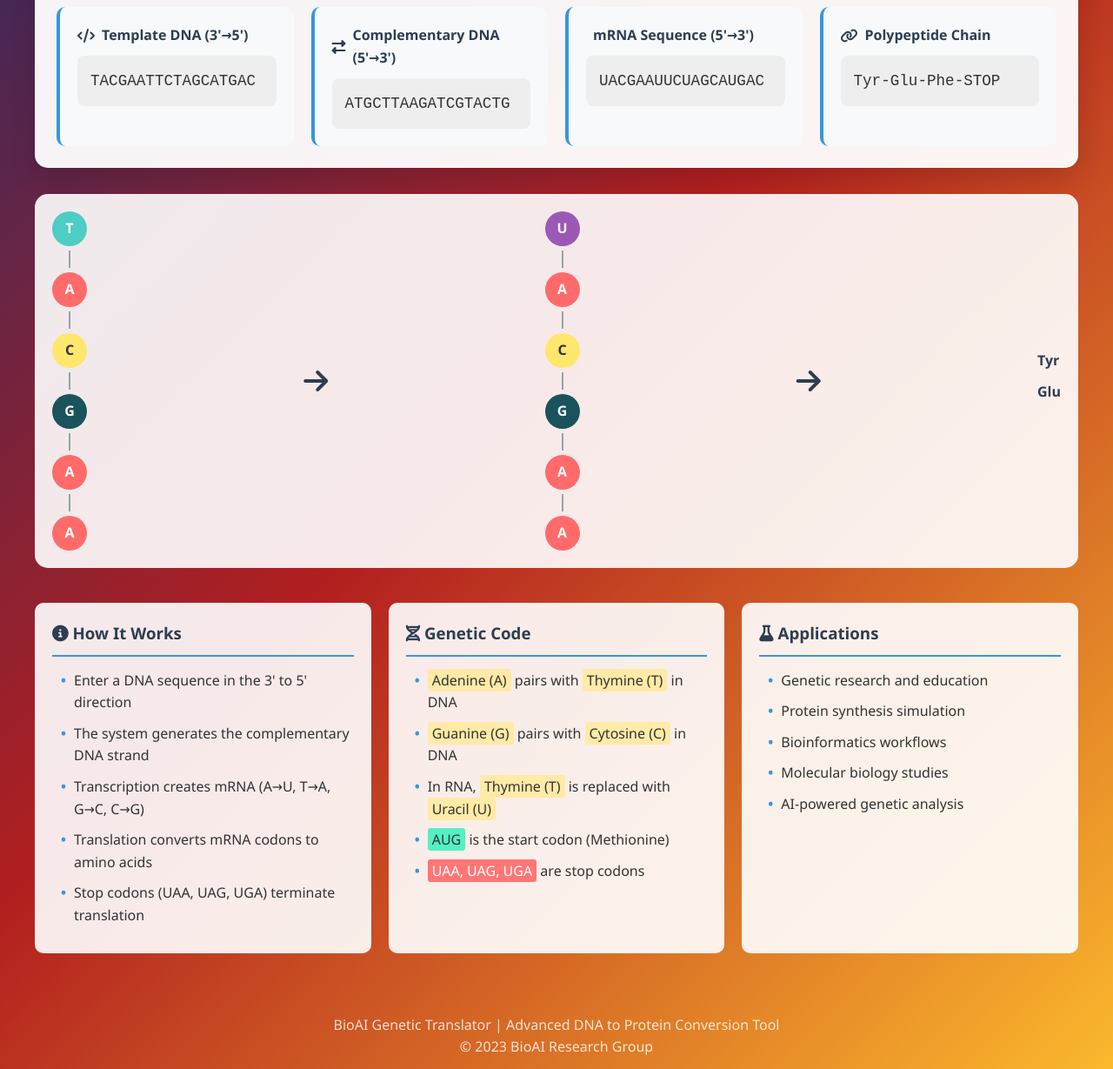
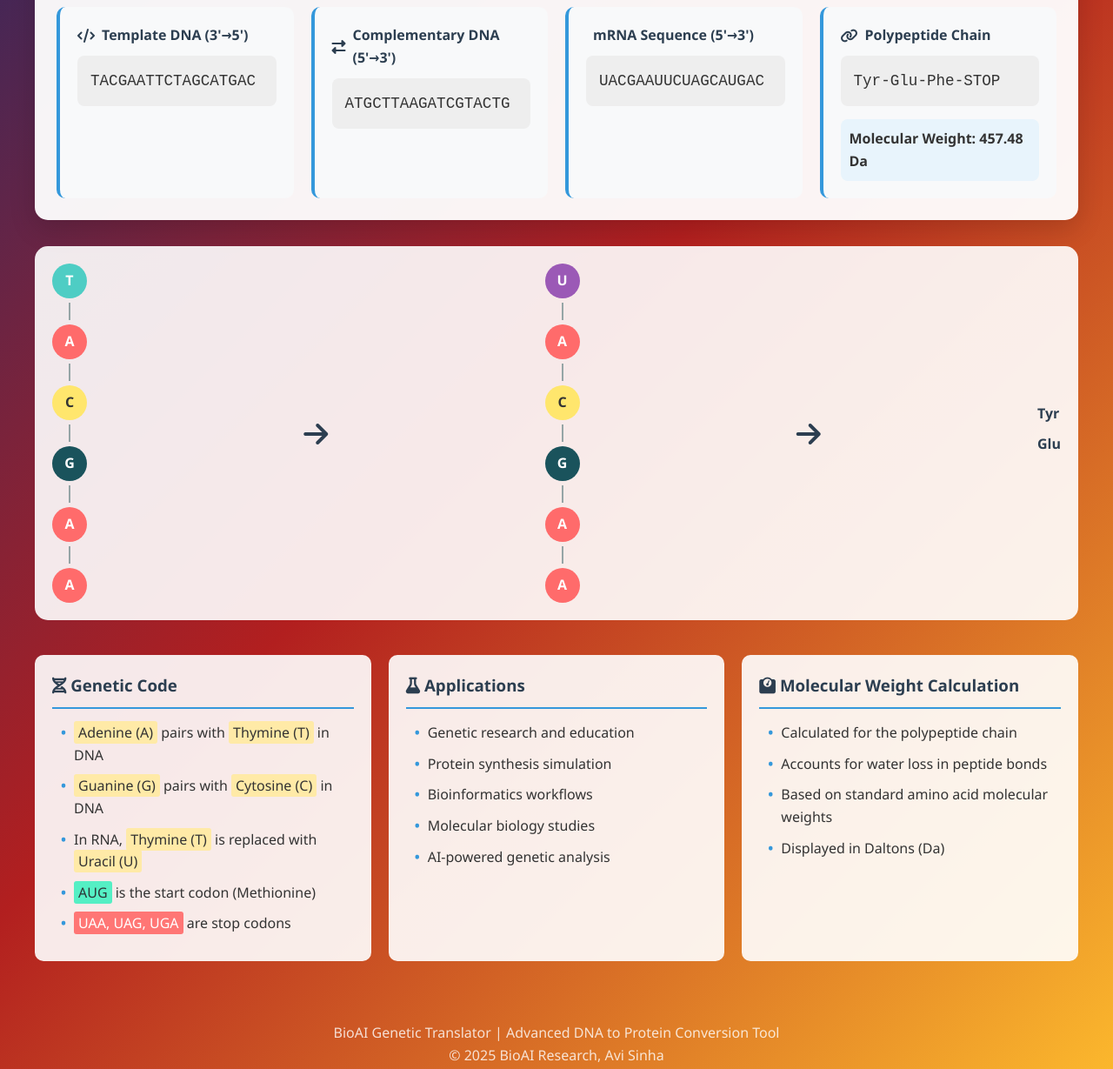
Before and after one commit to avisinha1711-bi/BioAI, a website: page index.html in a window 1280 px wide. Shown: the part 440-1669 px from the top of the page at 87% size. Drawn offline with Linux system fonts and the light colour scheme.

Commit message:
Update index.html

```diff
--- a/index.html
+++ b/index.html
@@ -272,6 +272,14 @@
             border-radius: 3px;
             color: #2d3436;
         }
+
+        .molecular-weight {
+            margin-top: 15px;
+            padding: 10px;
+            background: #e8f4fc;
+            border-radius: 8px;
+            font-weight: bold;
+        }
     </style>
 </head>
 <body>
@@ -322,6 +330,7 @@
                         <i class="fas fa-link"></i> Polypeptide Chain
                     </div>
                     <div class="result-content" id="polypeptide-chain">-</div>
+                    <div class="molecular-weight" id="molecular-weight">Molecular Weight: -</div>
                 </div>
             </div>
         </div>
@@ -364,17 +373,6 @@
 
         <div class="info-section">
             <div class="info-card">
-                <h3><i class="fas fa-info-circle"></i> How It Works</h3>
-                <ul>
-                    <li>Enter a DNA sequence in the 3' to 5' direction</li>
-                    <li>The system generates the complementary DNA strand</li>
-                    <li>Transcription creates mRNA (A→U, T→A, G→C, C→G)</li>
-                    <li>Translation converts mRNA codons to amino acids</li>
-                    <li>Stop codons (UAA, UAG, UGA) terminate translation</li>
-                </ul>
-            </div>
-
-            <div class="info-card">
                 <h3><i class="fas fa-dna"></i> Genetic Code</h3>
                 <ul>
                     <li><span class="highlight">Adenine (A)</span> pairs with <span class="highlight">Thymine (T)</span> in DNA</li>
@@ -395,11 +393,21 @@
                     <li>AI-powered genetic analysis</li>
                 </ul>
             </div>
+
+            <div class="info-card">
+                <h3><i class="fas fa-weight"></i> Molecular Weight Calculation</h3>
+                <ul>
+                    <li>Calculated for the polypeptide chain</li>
+                    <li>Accounts for water loss in peptide bonds</li>
+                    <li>Based on standard amino acid molecular weights</li>
+                    <li>Displayed in Daltons (Da)</li>
+                </ul>
+            </div>
         </div>
 
         <footer>
             <p>BioAI Genetic Translator | Advanced DNA to Protein Conversion Tool</p>
-            <p>© 2023 BioAI Research Group</p>
+            <p>© 2025 BioAI Research, Avi Sinha</p>
         </footer>
     </div>
 
@@ -411,6 +419,7 @@
             const complementaryDNA = document.getElementById('complementary-dna');
             const mRNA = document.getElementById('mrna-sequence');
             const polypeptide = document.getElementById('polypeptide-chain');
+            const molecularWeight = document.getElementById('molecular-weight');
 
             // Genetic code mapping
             const geneticCode = {
@@ -430,6 +439,15 @@
                 "CGU": "Arg", "CGC": "Arg", "CGA": "Arg", "CGG": "Arg",
                 "AGU": "Ser", "AGC": "Ser", "AGA": "Arg", "AGG": "Arg",
                 "GGU": "Gly", "GGC": "Gly", "GGA": "Gly", "GGG": "Gly"
+            };
+
+            // Amino acid molecular weights (in Daltons)
+            const aminoAcidWeights = {
+                "Ala": 89.09, "Arg": 174.20, "Asn": 132.12, "Asp": 133.10,
+                "Cys": 121.16, "Gln": 146.15, "Glu": 147.13, "Gly": 75.07,
+                "His": 155.16, "Ile": 131.17, "Leu": 131.17, "Lys": 146.19,
+                "Met": 149.21, "Phe": 165.19, "Pro": 115.13, "Ser": 105.09,
+                "Thr": 119.12, "Trp": 204.23, "Tyr": 181.19, "Val": 117.15
             };
 
             // Function to get complementary DNA strand
@@ -464,7 +482,27 @@
                     polypeptide.push(aminoAcid);
                 }
 
-                return polypeptide.join('-');
+                return polypeptide;
+            }
+
+            // Function to calculate molecular weight of polypeptide
+            function calculateMolecularWeight(aminoAcids) {
+                // Remove STOP codon if present
+                const filteredAminoAcids = aminoAcids.filter(aa => aa !== "STOP");
+
+                if (filteredAminoAcids.length === 0) return 0;
+
+                // Calculate total weight of amino acids
+                let totalWeight = 0;
+                for (const aa of filteredAminoAcids) {
+                    totalWeight += aminoAcidWeights[aa];
+                }
+
+                // Subtract water loss from peptide bond formation (18.015 Da per bond)
+                // Number of bonds = number of amino acids - 1
+                const waterLoss = 18.015 * (filteredAminoAcids.length - 1);
+
+                return totalWeight - waterLoss;
             }
 
             // Update visualization
@@ -516,10 +554,9 @@
 
                 // Create protein visualization (first 3 amino acids)
                 const proteinSeq = translateToPolypeptide(mRNAseq);
-                const aminoAcids = proteinSeq.split('-');
 
-                for (let i = 0; i < Math.min(3, aminoAcids.length); i++) {
-                    const aa = aminoAcids[i];
+                for (let i = 0; i < Math.min(3, proteinSeq.length); i++) {
+                    const aa = proteinSeq[i];
                     const aaEl = document.createElement('div');
                     aaEl.className = 'result-title';
 
@@ -542,6 +579,7 @@
                 complementaryDNA.textContent = '-';
                 mRNA.textContent = '-';
                 polypeptide.textContent = '-';
+                molecularWeight.textContent = 'Molecular Weight: -';
 
                 // Validate input
                 if (!dnaSequence) {
@@ -561,13 +599,18 @@
                 const mRNAseq = transcribeToMRNA(complementary);
 
                 // Translate to polypeptide chain
-                const protein = translateToPolypeptide(mRNAseq);
+                const proteinArray = translateToPolypeptide(mRNAseq);
+                const proteinString = proteinArray.join('-');
+
+                // Calculate molecular weight
+                const weight = calculateMolecularWeight(proteinArray);
 
                 // Update results
                 templateDNA.textContent = dnaSequence;
                 complementaryDNA.textContent = complementary;
                 mRNA.textContent = mRNAseq;
-                polypeptide.textContent = protein;
+                polypeptide.textContent = proteinString;
+                molecularWeight.textContent = `Molecular Weight: ${weight.toFixed(2)} Da`;
 
                 // Update visualization
                 updateVisualization(dnaSequence);
```
